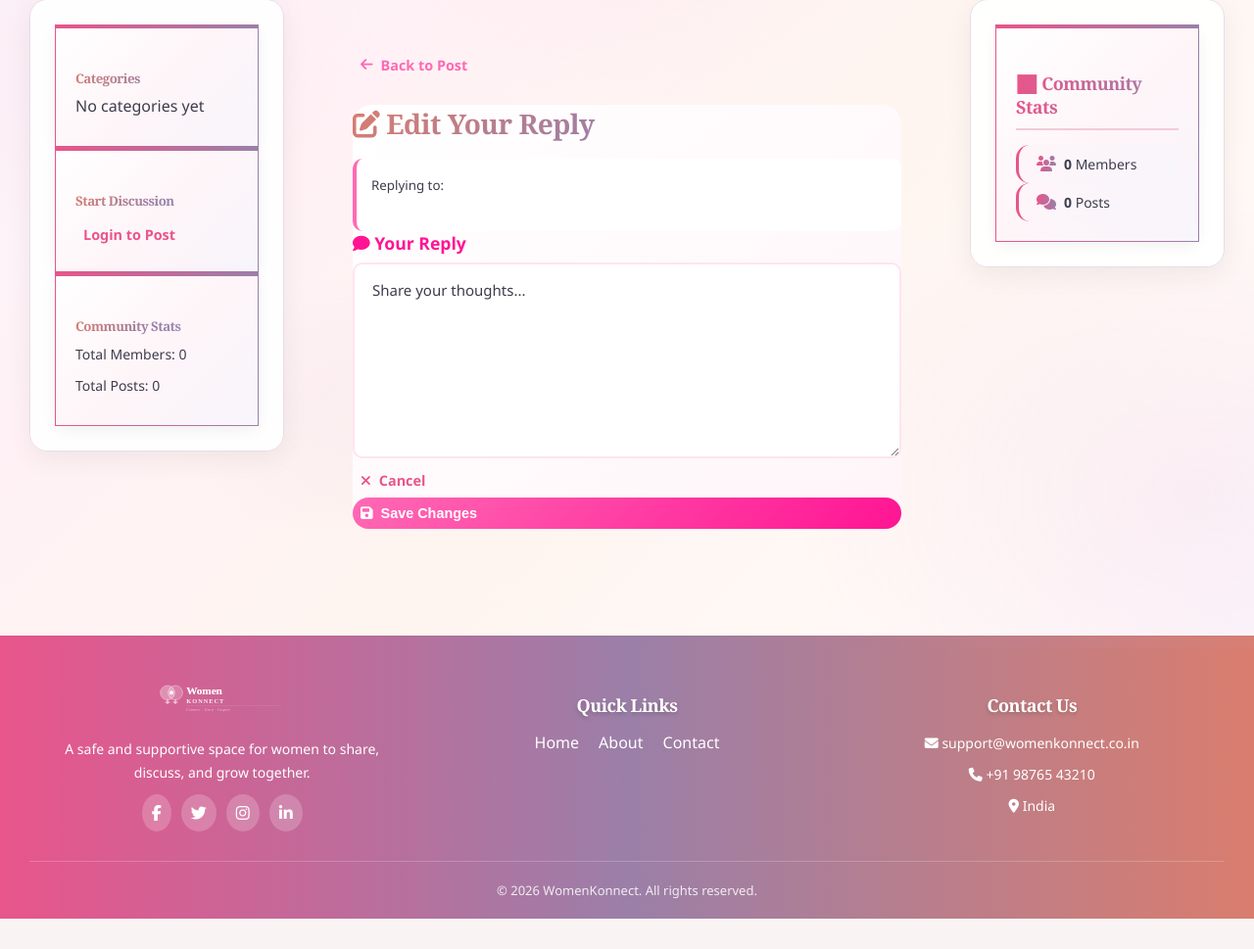
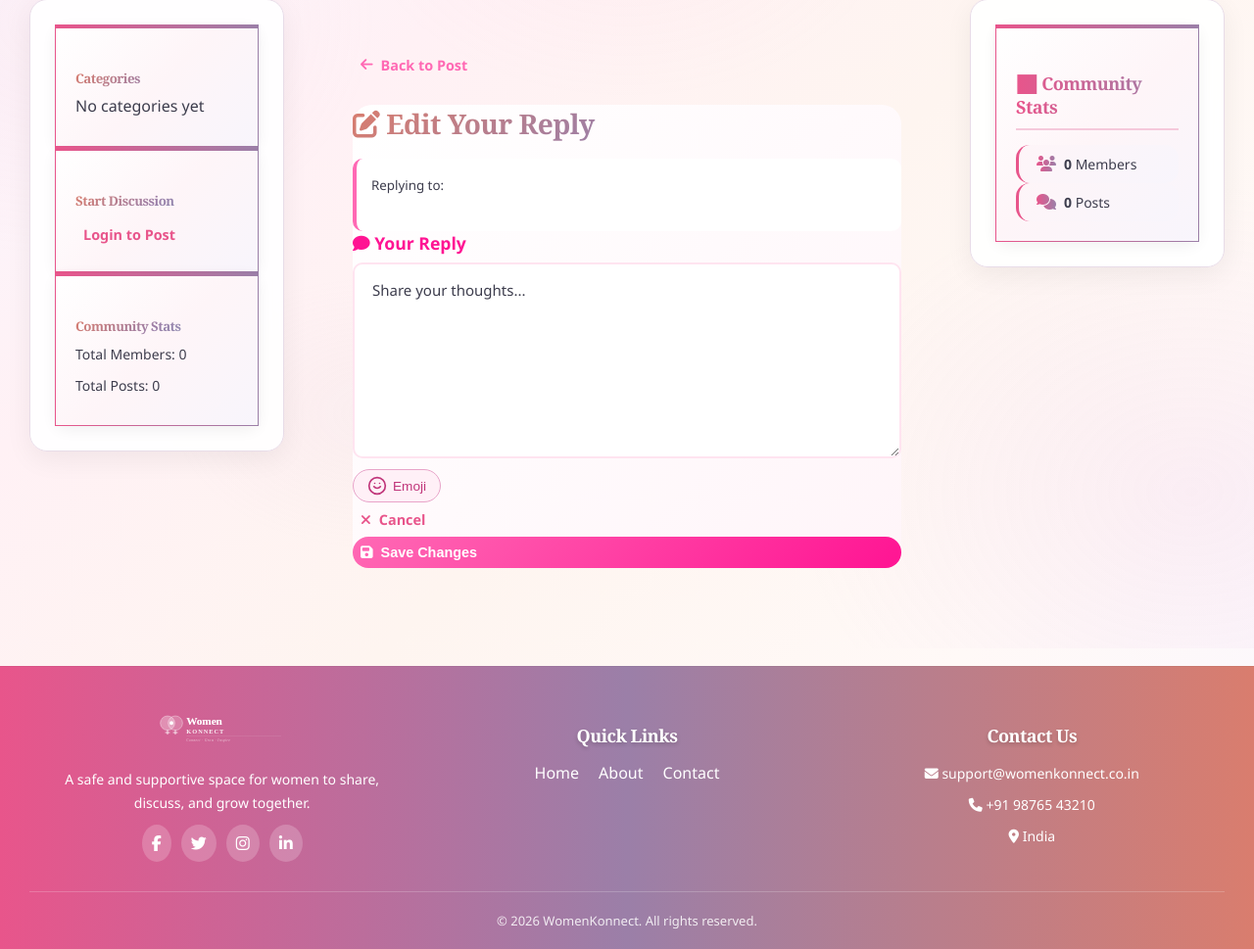
Before and after one commit to monikasareeen-bit/womenkonnect, a Django app: template community/templates/community/edit_reply.html in a window 1280 px wide. Shown: the part 138-1107 px from the top of the page at 98% size. Before the commit the page ends 1076 px from the top, so only its background shows below. Run offline with Django 5.2, Linux system fonts and the light colour scheme; the template is opened without the code that fills it, so the values that code supplies are empty.

Commit message:
emoji post

```diff
--- a/community/templates/community/edit_reply.html
+++ b/community/templates/community/edit_reply.html
@@ -45,6 +45,7 @@
                                 class="form-control"
                                 placeholder="Share your thoughts..."
                                 required>{{ reply.content }}</textarea>
+                                {% include 'community/partials/emoji_picker.html' with target_id="content" %}
                         </div>
 
                         <div class="d-grid gap-2 d-md-flex justify-content-md-between">
```
